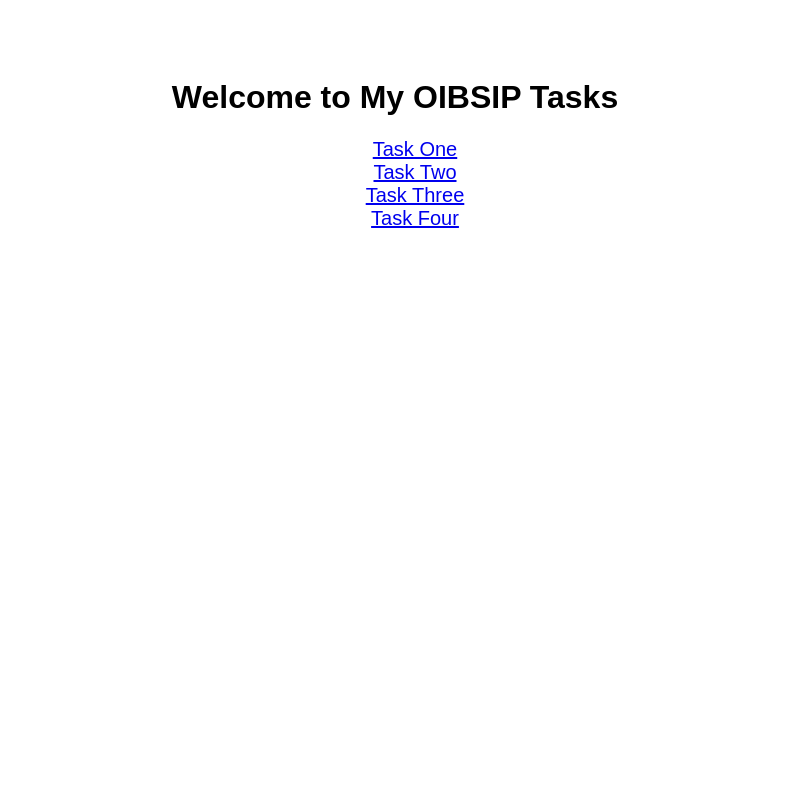
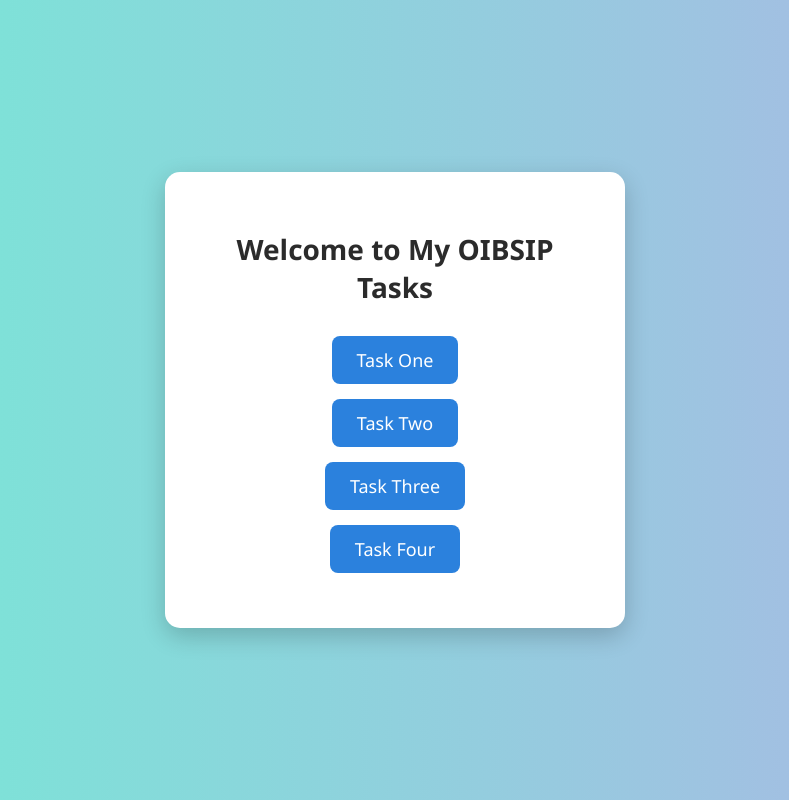
Before and after one commit to Mashuda-Shaikh/OIBSIP, a plain HTML site: page docs/index.html in a window 1280 px wide. Shown: the whole page, without its empty margins (245-1034 px from the left). Drawn offline with Linux system fonts and the light colour scheme.

Commit message:
Update index.html

```diff
--- a/docs/index.html
+++ b/docs/index.html
@@ -3,14 +3,70 @@
 <head>
   <meta charset="UTF-8">
   <title>OIBSIP Task Dashboard</title>
+  <style>
+    body {
+      font-family: 'Segoe UI', Tahoma, Geneva, Verdana, sans-serif;
+      background: linear-gradient(to right, #74ebd5, #acb6e5);
+      margin: 0;
+      padding: 0;
+      display: flex;
+      justify-content: center;
+      align-items: center;
+      height: 100vh;
+    }
+
+    .dashboard {
+      background-color: white;
+      padding: 40px 30px;
+      border-radius: 15px;
+      box-shadow: 0 8px 25px rgba(0, 0, 0, 0.2);
+      text-align: center;
+      width: 90%;
+      max-width: 400px;
+    }
+
+    h1 {
+      color: #2b2b2b;
+      margin-bottom: 30px;
+      font-size: 28px;
+    }
+
+    ul {
+      list-style: none;
+      padding: 0;
+      margin: 0;
+    }
+
+    li {
+      margin: 15px 0;
+    }
+
+    a {
+      text-decoration: none;
+      color: #ffffff;
+      background-color: #2b81dd;
+      padding: 12px 25px;
+      border-radius: 8px;
+      display: inline-block;
+      font-size: 18px;
+      transition: all 0.3s ease;
+    }
+
+    a:hover {
+      background-color: #105ba3;
+      transform: scale(1.05);
+    }
+  </style>
 </head>
-<body style="font-family: Arial; text-align: center; padding-top: 50px;">
+<body>
+  <div class="dashboard">
     <h1>Welcome to My OIBSIP Tasks</h1>
-  <ul style="list-style: none; font-size: 20px;">
+    <ul>
       <li><a href="task_one/" target="_blank">Task One</a></li>
       <li><a href="task_two/" target="_blank">Task Two</a></li>
       <li><a href="task_three/" target="_blank">Task Three</a></li>
       <li><a href="task_four/" target="_blank">Task Four</a></li>
     </ul>
+  </div>
 </body>
 </html>
```
Lines whose indentation alone changed are shown as unchanged.
